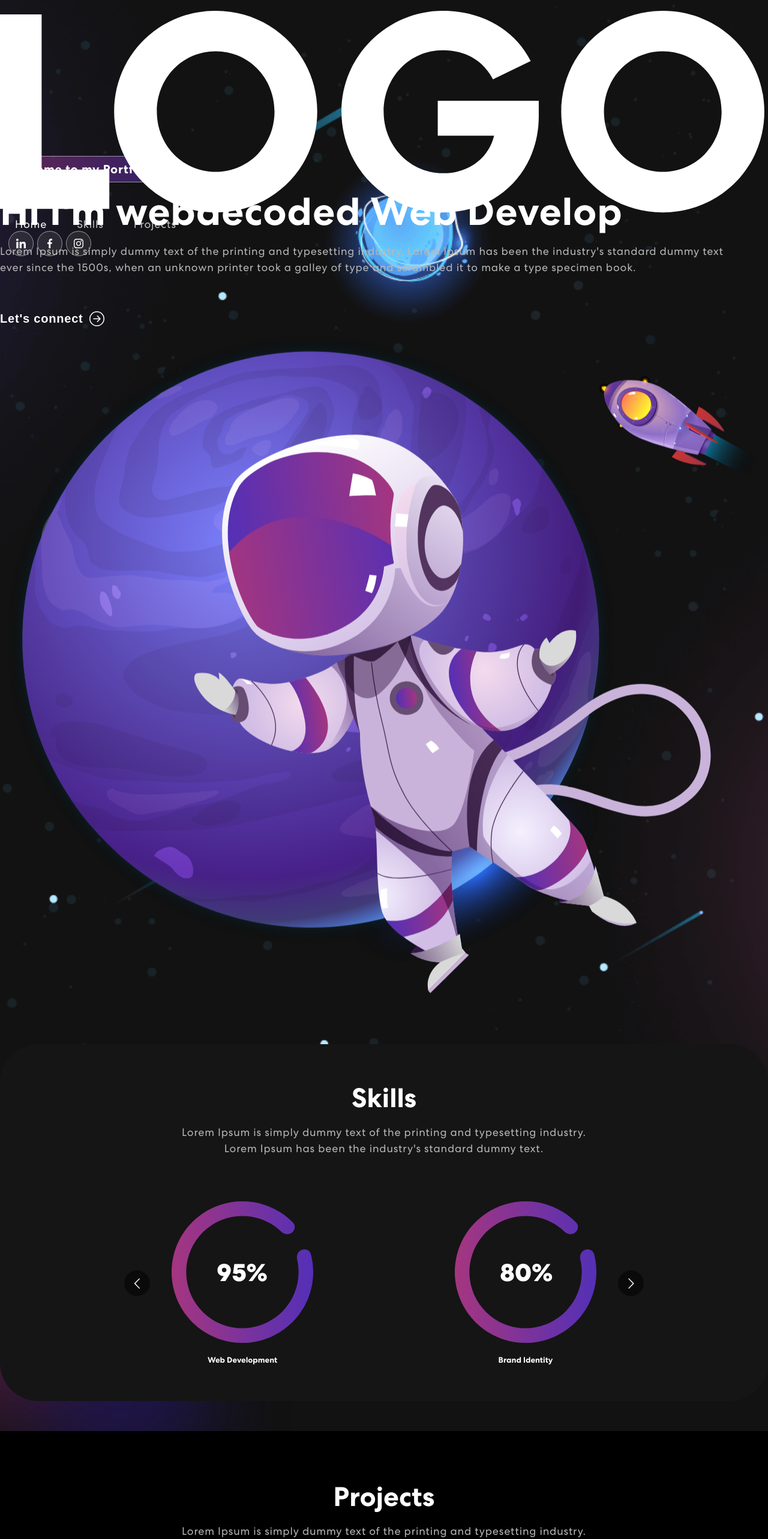
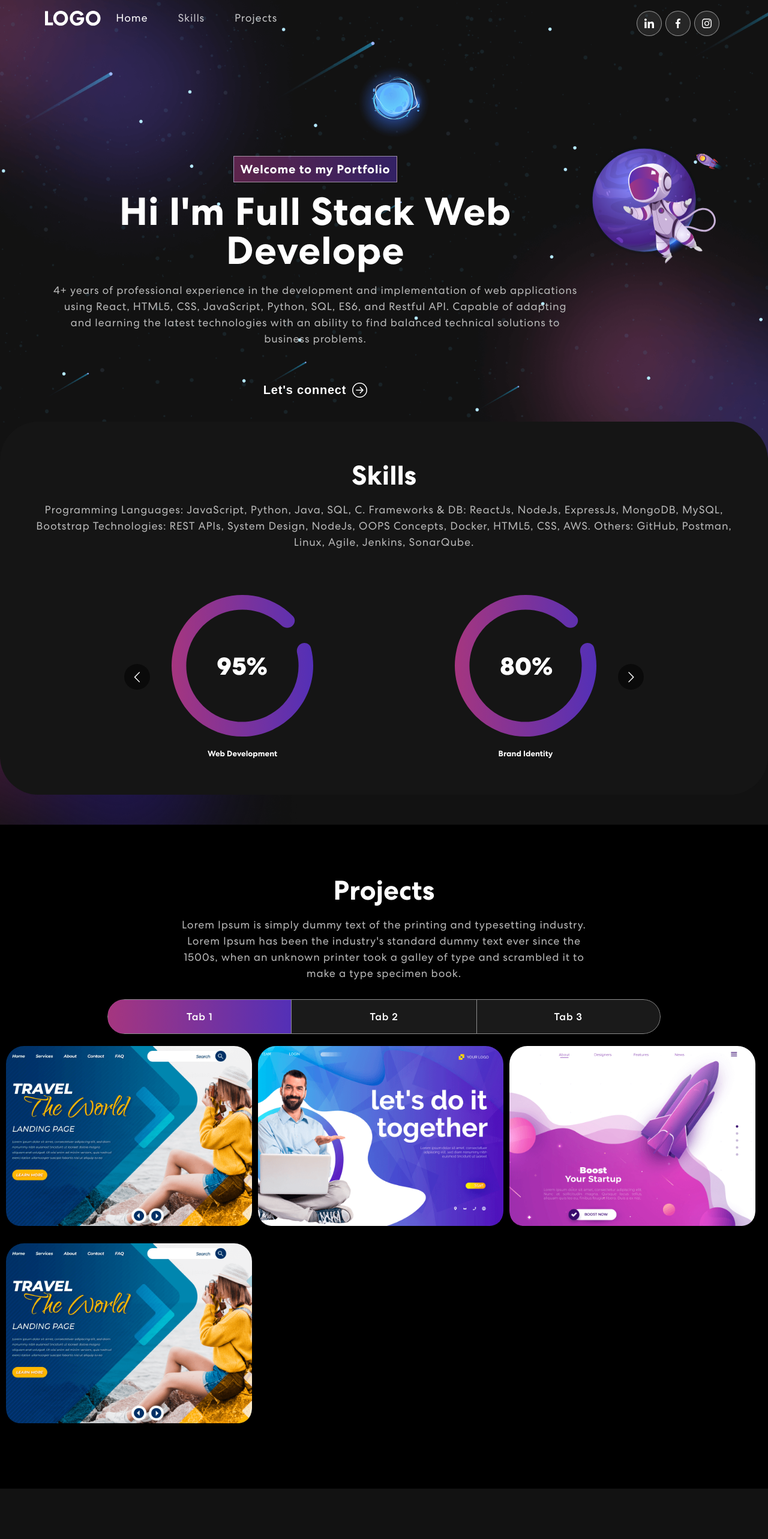
Before and after one commit to premkalyan-keerthi/pkeerthi_portfolio, a React (Create React App) app: page / in a window 1280 px wide. Shown: the top 2566 px of the page at 60% size. After the commit the page ends 2482 px from the top, so only its background shows below. Built offline with nearby package versions, Linux system fonts and the light colour scheme.

Commit message:
updated code

```diff
--- a/src/App.css
+++ b/src/App.css
@@ -82,16 +82,42 @@ p.danger {
 	color: red;
 }
 /************ Navbar Css ************/
+.header {
+    width: 100%;
+    height: 60px;
+    display: flex;
+    align-content: space-evenly;
+    flex-direction: row;
+}
+
+.portfolioDev{
+    display: flex;
+    flex-direction: column;
+    align-items: center;
+    text-align: center;
+}
+
+.fullStackdev{
+  display: flex;
+  padding: 0px 70px;
+}
+
 nav.navbar {
-  padding: 18px 0;
-  position: fixed;
-  width: 100%;
-  top: 0;
-  z-index: 9999;
-  transition:  0.32s ease-in-out;
+    padding: 18px 75px;
+    position: fixed;
+    width: 100%;
+    top: 0;
+    z-index: 9999;
+    transition: 0.32s ease-in-out;
+}
+.navbar-collapse2{
+    width: 100%;
+    display: flex;
+    flex-direction: row;
+    justify-content: space-between;
+    align-items: flex-start;
 }
 nav.navbar.scrolled {
-  padding: 0px 0;
   background-color: #121212;
 }
 nav.navbar a.navbar-brand {
@@ -366,6 +392,18 @@ nav.navbar .navbar-toggler[aria-expanded="true"] .navbar-toggler-icon {
   border-radius: 50px;
   background-color: rgb(255 255 255 / 10%);
   overflow: hidden;
+  display: flex;
+  margin-bottom: 20px
+}
+
+.tab-panel{
+  width: 32%;
+  margin-left:10px;
+}
+
+.tab-content2{
+  flex-wrap: wrap;
+  display: flex;
 }
 .project .nav.nav-pills .nav-item {
   width: 33.33333%;
@@ -383,6 +421,8 @@ nav.navbar .navbar-toggler[aria-expanded="true"] .navbar-toggler-icon {
   transition: 0.3s ease-in-out;
   text-align: center;
   z-index: 0;
+  display: block;
+  height: 100%;
 }
 .project .nav.nav-pills .nav-link::before {
     content: "";
--- a/src/components/Banner.js
+++ b/src/components/Banner.js
@@ -39,11 +39,12 @@ const Banner = () => {
     return (
         <section className="banner" id="home">
             <Container>
-                <Row className="align-items-center">
-                <Col xs={12} md={6} xl={7}>
+                <Row xs={6} xl={6} className="fullStackdev">
+                <Col xs={12} md={6} xl={7} className="portfolioDev">
                     <span className="tagline"> Welcome to my Portfolio</span>
-                    <h1>{`Hi I'm webdecoded `}<span className="wrap"> {text}</span></h1>
-                    <p>Lorem Ipsum is simply dummy text of the printing and typesetting industry. Lorem Ipsum has been the industry's standard dummy text ever since the 1500s, when an unknown printer took a galley of type and scrambled it to make a type specimen book.</p>
+                    <h1>{`Hi I'm Full Stack `}<span className="wrap"> {text}</span></h1>
+                    <p>4+ years of professional experience in the development and implementation of web applications using React, HTML5, CSS, JavaScript, Python, SQL, ES6, and Restful API.
+                       Capable of adapting and learning the latest technologies with an ability to find balanced technical solutions to business problems.</p>
                     <button onClick={()=> console.log('connect')}>Let's connect <ArrowRightCircle size={25}/></button>
                 </Col>
                 <Col xs={12} md={6} xl={5}>
--- a/src/components/Navbar.js
+++ b/src/components/Navbar.js
@@ -30,18 +30,15 @@ const NavBar =() => {
     }
   return (
     <Navbar expand="lg" className={scrolled ? "scrolled" : ""}>
-      <Container>
-        <Navbar.Brand href="#home">
+      <Container className='header'>
+        <Navbar.Brand href="#home" className='header_left'>
             <img src={logo} alt="Logo" />
         </Navbar.Brand>
-        <Navbar.Toggle aria-controls="basic-navbar-nav" >
-            <span className='navbar-toggler-icon'></span>
-        </Navbar.Toggle>
-        <Navbar.Collapse id="basic-navbar-nav">
+        <Navbar.Collapse id="basic-navbar-nav" className='navbar-collapse2'>
           <Nav className="me-auto">
             <Nav.Link href="#home" className={activeLink === 'home' ? 'active navbar-link': 'navbar-link'} onClick={()=>onUpdateActiveLink('home')}>Home</Nav.Link>
             <Nav.Link href="#skills" className={activeLink === 'skills' ? 'active navbar-link': 'navbar-link'} onClick={()=>onUpdateActiveLink('skills')}>Skills</Nav.Link>
-            <Nav.Link href="#project" className={activeLink === 'project' ? 'active navbar-link': 'navbar-link'} onClick={()=>onUpdateActiveLink('projects')}>Projects</Nav.Link>
+            <Nav.Link href="#projects" className={activeLink === 'project' ? 'active navbar-link': 'navbar-link'} onClick={()=>onUpdateActiveLink('projects')}>Projects</Nav.Link>
           </Nav>
           <span className='navbar-text'>
             <div className='social-icon'>
--- a/src/components/ProjectCard.js
+++ b/src/components/ProjectCard.js
@@ -2,7 +2,7 @@ import { Col } from "react-bootstrap";
 
 const ProjectCard = ({ title, description, imgUrl }) => {
   return (
-    <Col size={12} sm={6} md={4}>
+    <Col size={12} sm={6} md={4} className="tab-panel">
       <div className="proj-imgbx">
         <img src={imgUrl} />
         <div className="proj-txtx">
--- a/src/components/Projects.js
+++ b/src/components/Projects.js
@@ -28,17 +28,7 @@ const Projects = () => {
             title: "Business Startup",
             description: "Design & Development",
             imgUrl: projImg1,
-        },
-        {
-            title: "Business Startup",
-            description: "Design & Development",
-            imgUrl: projImg2,
-        },
-        {
-            title: "Business Startup",
-            description: "Design & Development",
-            imgUrl: projImg3,
-        },
+        }
     ]
     return (
         <section className="project" id="projects">
@@ -64,7 +54,7 @@ const Projects = () => {
                     </Nav>
                     <Tab.Content id="slideInUp" className={isVisible ? "animate__animated animate__slideInUp" : ""}>
                         <Tab.Pane eventKey="first">
-                        <Row>
+                        <Row className="tab-content2">
                             {
                             projects.map((project, index) => {
                                 return (
@@ -77,11 +67,11 @@ const Projects = () => {
                             }
                         </Row>
                         </Tab.Pane>
-                        <Tab.Pane eventKey="section">
-                        <p>Lorem ipsum dolor sit amet consectetur adipisicing elit. Cumque quam, quod neque provident velit, rem explicabo excepturi id illo molestiae blanditiis, eligendi dicta officiis asperiores delectus quasi inventore debitis quo.</p>
+                        <Tab.Pane eventKey="second">
+                        {/* <p>Lorem ipsum dolor sit amet consectetur adipisicing elit. Cumque quam, quod neque provident velit, rem explicabo excepturi id illo molestiae blanditiis, eligendi dicta officiis asperiores delectus quasi inventore debitis quo.</p> */}
                         </Tab.Pane>
                         <Tab.Pane eventKey="third">
-                        <p>Lorem ipsum dolor sit amet consectetur adipisicing elit. Cumque quam, quod neque provident velit, rem explicabo excepturi id illo molestiae blanditiis, eligendi dicta officiis asperiores delectus quasi inventore debitis quo.</p>
+                        {/* <p>Lorem ipsum dolor sit amet consectetur adipisicing elit. Cumque quam, quod neque provident velit, rem explicabo excepturi id illo molestiae blanditiis, eligendi dicta officiis asperiores delectus quasi inventore debitis quo.</p> */}
                         </Tab.Pane>
                     </Tab.Content>
                     </Tab.Container>
--- a/src/components/Skills.js
+++ b/src/components/Skills.js
@@ -36,7 +36,10 @@ const Skills = () =>{
                             <h2>
                                 Skills
                             </h2>
-                            <p>Lorem Ipsum is simply dummy text of the printing and typesetting industry.<br></br> Lorem Ipsum has been the industry's standard dummy text.</p>
+                            <p>Programming Languages: JavaScript, Python, Java, SQL, C.
+Frameworks & DB: ReactJs, NodeJs, ExpressJs, MongoDB, MySQL, Bootstrap Technologies: REST APIs, System
+Design, NodeJs, OOPS Concepts, Docker, HTML5, CSS, AWS. Others: GitHub, Postman, Linux, Agile, Jenkins,
+SonarQube.</p>
                             <Carousel responsive={responsive} infinite={true} className="skill-slider">
                                 <div className="item">
                                     <img src={meter1} alt="Image"/>
@@ -50,10 +53,6 @@ const Skills = () =>{
                                     <img src={meter3} alt="Image"/>
                                     <h5> Logo Design</h5>
                                 </div>
-                                <div className="item">
-                                    <img src={meter1} alt="Image"/>
-                                    <h5> Web Development</h5>
-                                </div>
                             </Carousel>
                         </div>
                     </Col>
```
